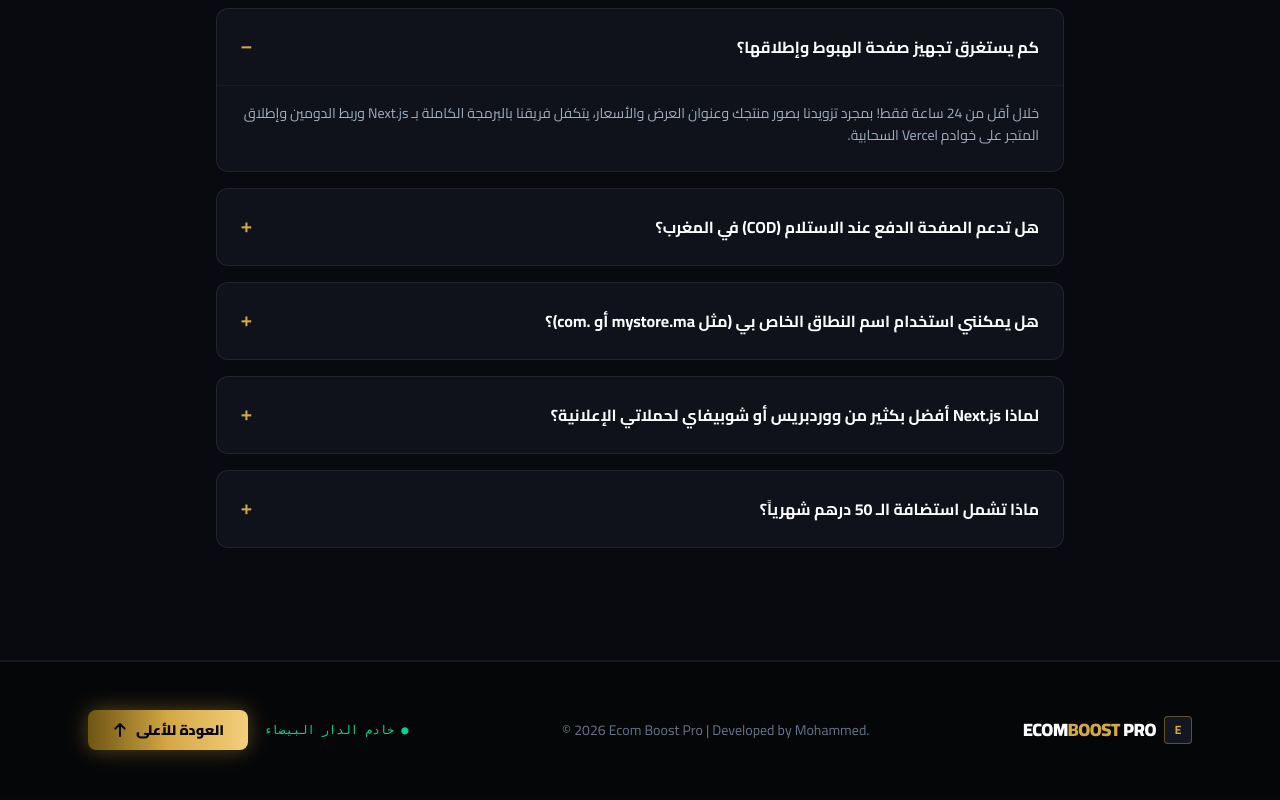
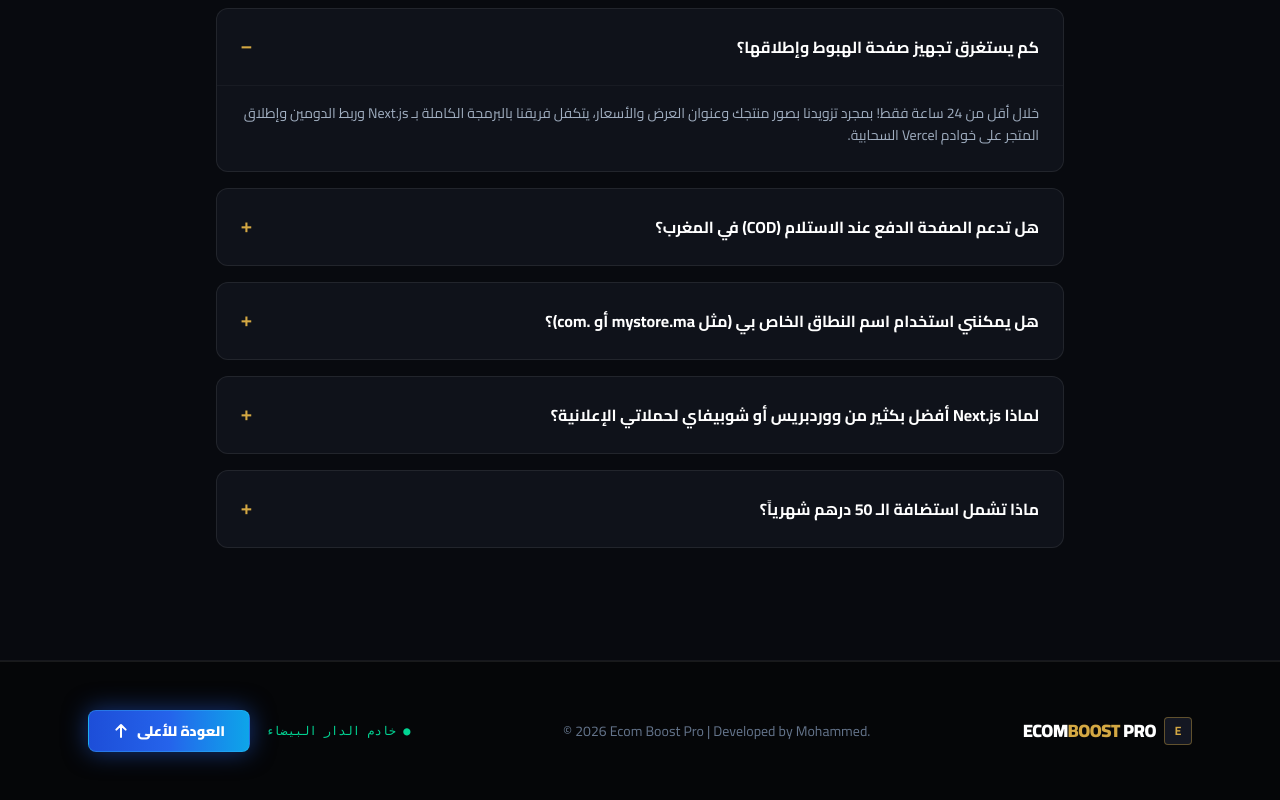
Before and after one commit to adamlmnawer914-create/ecom-boost-pro, a Next.js app: page / in a window 1280 px wide. Shown: the part 7571-8371 px from the top of the page. Built offline with nearby package versions, Linux system fonts and the light colour scheme.

Commit message:
feat: style back-to-top button in royal sapphire blue matching header CTA shape

```diff
--- a/app/components.js
+++ b/app/components.js
@@ -1171,11 +1171,11 @@ export function Footer() {
             href="#hero"
             title="العودة للأعلى"
             aria-label="العودة للأعلى"
-            className="group inline-flex items-center gap-2 px-5 sm:px-6 py-2.5 rounded-lg bg-gradient-to-r from-gold-dark via-gold to-gold-bright text-[#06070a] text-xs sm:text-sm font-black shadow-[0_0_22px_rgba(212,168,67,0.4)] hover:shadow-[0_0_35px_rgba(212,168,67,0.65)] hover:scale-105 transition-all cursor-pointer"
+            className="group inline-flex items-center gap-2 px-5 sm:px-6 py-2.5 rounded-lg bg-gradient-to-r from-[#1d4ed8] via-[#2563eb] to-[#0ea5e9] text-white text-xs sm:text-sm font-black shadow-[0_0_25px_rgba(37,99,235,0.5)] hover:shadow-[0_0_35px_rgba(14,165,233,0.75)] hover:scale-105 border border-[rgba(56,189,248,0.35)] transition-all cursor-pointer"
           >
             <span>العودة للأعلى</span>
             <svg
-              className="w-4 h-4 text-[#06070a] group-hover:-translate-y-1 transition-transform"
+              className="w-4 h-4 text-white group-hover:-translate-y-1 transition-transform"
               fill="none"
               viewBox="0 0 24 24"
               stroke="currentColor"
```
